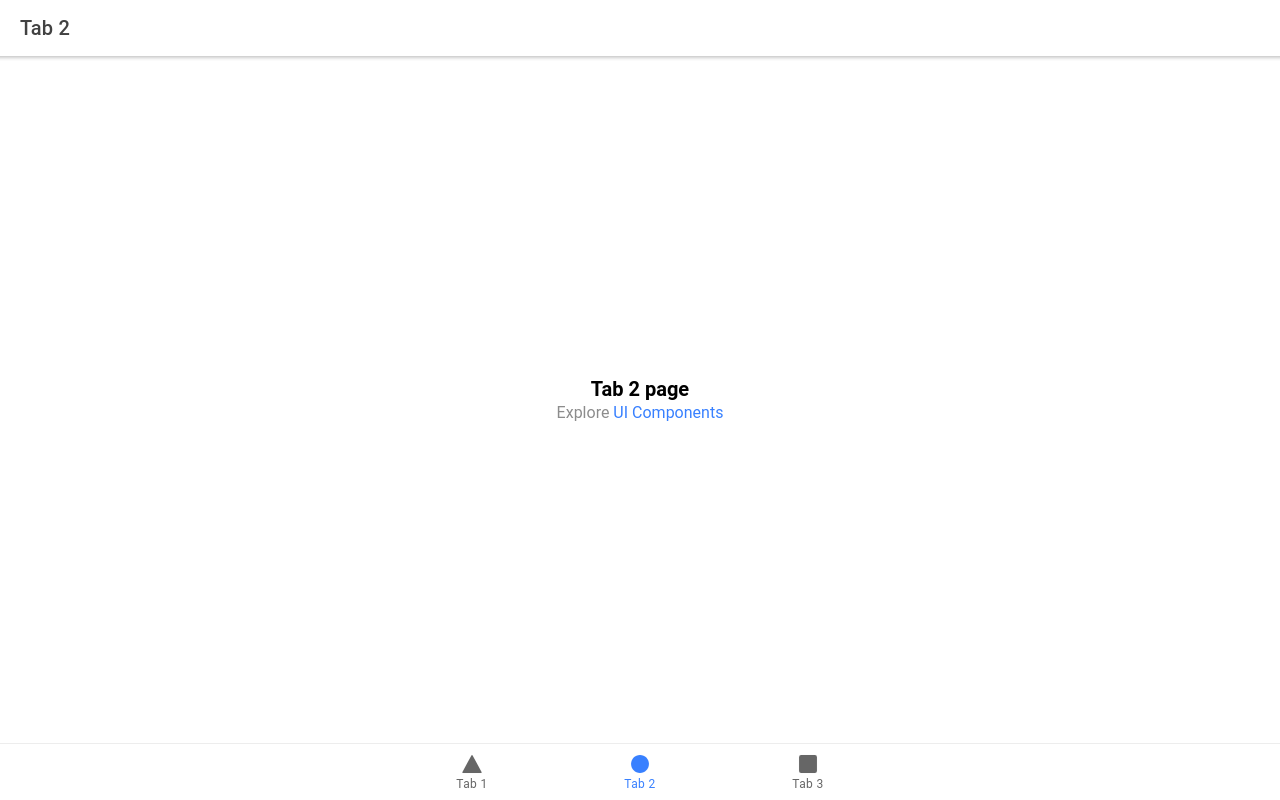
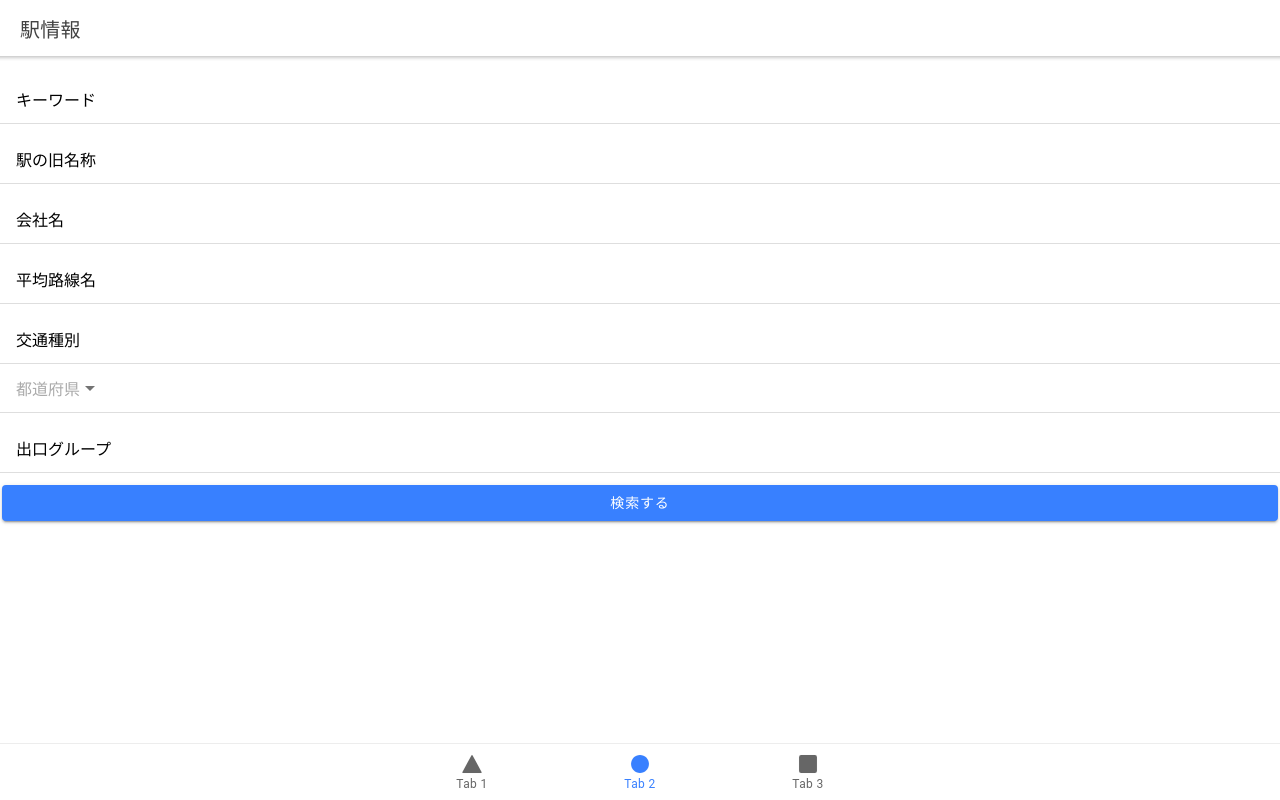
Before and after one commit to t-shinkai00/Transfer_App, a React (Create React App) app: page /tab2 in a window 1280 px wide. Built offline with nearby package versions, Linux system fonts and the light colour scheme.

Commit message:
add: search station

```diff
--- a/src/pages/Tab2.tsx
+++ b/src/pages/Tab2.tsx
@@ -1,22 +1,140 @@
-import { IonContent, IonHeader, IonPage, IonTitle, IonToolbar } from '@ionic/react';
-import ExploreContainer from '../components/ExploreContainer';
-import './Tab2.css';
+import { useState } from "react";
+import {
+  IonLabel,
+  IonButton,
+  IonContent,
+  IonHeader,
+  IonInput,
+  IonPage,
+  IonTitle,
+  IonToolbar,
+  IonText,
+  IonList,
+  IonItem,
+  IonSelect,
+  IonSelectOption,
+} from "@ionic/react";
+import "./Tab2.css";
+
+import FetchStation from "../components/FetchStation";
+import Prefecture from "../components/PrefectureInterface";
+import { prefectures, compareWith } from "../components/Prefecture";
 
 const Tab2: React.FC = () => {
+  const [name, setName] = useState("");
+  const [oldName, setOldName] = useState("");
+  const [corporationName, setCorporationName] = useState("");
+  const [railName, setRailName] = useState("");
+  const [type, setType] = useState("");
+  const [prefectureCode, setPrefectureCode] = useState("");
+  const [addGateGroup, setAddGateGroup] = useState(false);
+
   return (
     <IonPage>
       <IonHeader>
         <IonToolbar>
-          <IonTitle>Tab 2</IonTitle>
+          <IonTitle>駅情報</IonTitle>
         </IonToolbar>
       </IonHeader>
       <IonContent fullscreen>
         <IonHeader collapse="condense">
           <IonToolbar>
-            <IonTitle size="large">Tab 2</IonTitle>
+            <IonTitle size="large">駅情報検索</IonTitle>
           </IonToolbar>
         </IonHeader>
-        <ExploreContainer name="Tab 2 page" />
+
+        {/* <IonText>指定された条件に当てはまる駅の情報を返します．</IonText> */}
+        <IonList>
+          <IonItem>
+            <IonLabel position="floating">キーワード</IonLabel>
+            <IonInput
+              onIonChange={(e) => {
+                setName(e.detail.value!);
+              }}
+            />
+          </IonItem>
+          <IonItem>
+            <IonLabel position="floating">駅の旧名称</IonLabel>
+            <IonInput
+              onIonChange={(e) => {
+                setOldName(e.detail.value!);
+              }}
+            />
+          </IonItem>
+          <IonItem>
+            <IonLabel position="floating">会社名</IonLabel>
+            <IonInput
+              onIonChange={(e) => {
+                setCorporationName(e.detail.value!);
+              }}
+            />
+          </IonItem>
+          <IonItem>
+            <IonLabel position="floating">平均路線名</IonLabel>
+            <IonInput
+              onIonChange={(e) => {
+                setRailName(e.detail.value!);
+              }}
+            />
+          </IonItem>
+          <IonItem>
+            <IonLabel position="floating">交通種別</IonLabel>
+            <IonInput
+              onIonChange={(e) => {
+                setType(e.detail.value!);
+              }}
+            />
+          </IonItem>
+          <IonItem>
+            <IonSelect
+              placeholder="都道府県"
+              compareWith={compareWith}
+              onIonChange={(e) => {
+                e.detail.value.map((json: Prefecture) => {
+                  console.log(json.id);
+                  setPrefectureCode("1:2");
+                });
+                // const str = JSON.stringify(e.detail.value);
+                // const newValue = JSON.parse(str);
+                // newValue.map((value: JSON) => console.log(value));
+                // console.log(str, newValue);
+              }}
+              multiple={true}
+            >
+              {prefectures.map((prefecture) => (
+                <IonSelectOption key={prefecture.id} value={prefecture}>
+                  {prefecture.name}
+                </IonSelectOption>
+              ))}
+            </IonSelect>
+          </IonItem>
+          <IonItem>
+            <IonLabel position="floating">出口グループ</IonLabel>
+            <IonInput
+              onIonChange={(e) => {
+                setAddGateGroup(true);
+              }}
+            />
+          </IonItem>
+        </IonList>
+        <IonButton
+          expand="block"
+          onClick={() => {
+            console.log(
+              FetchStation(
+                name,
+                oldName,
+                corporationName,
+                railName,
+                type,
+                prefectureCode,
+                addGateGroup
+              )
+            );
+          }}
+        >
+          検索する
+        </IonButton>
       </IonContent>
     </IonPage>
   );
```
